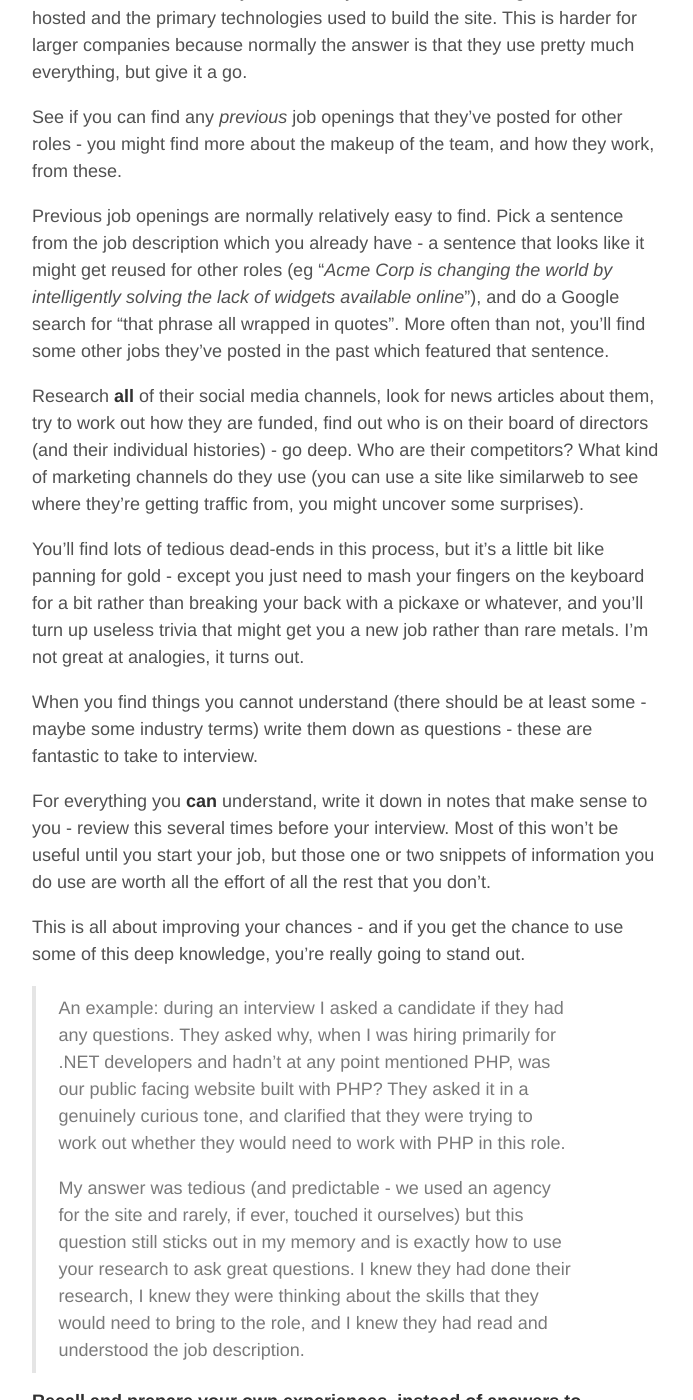
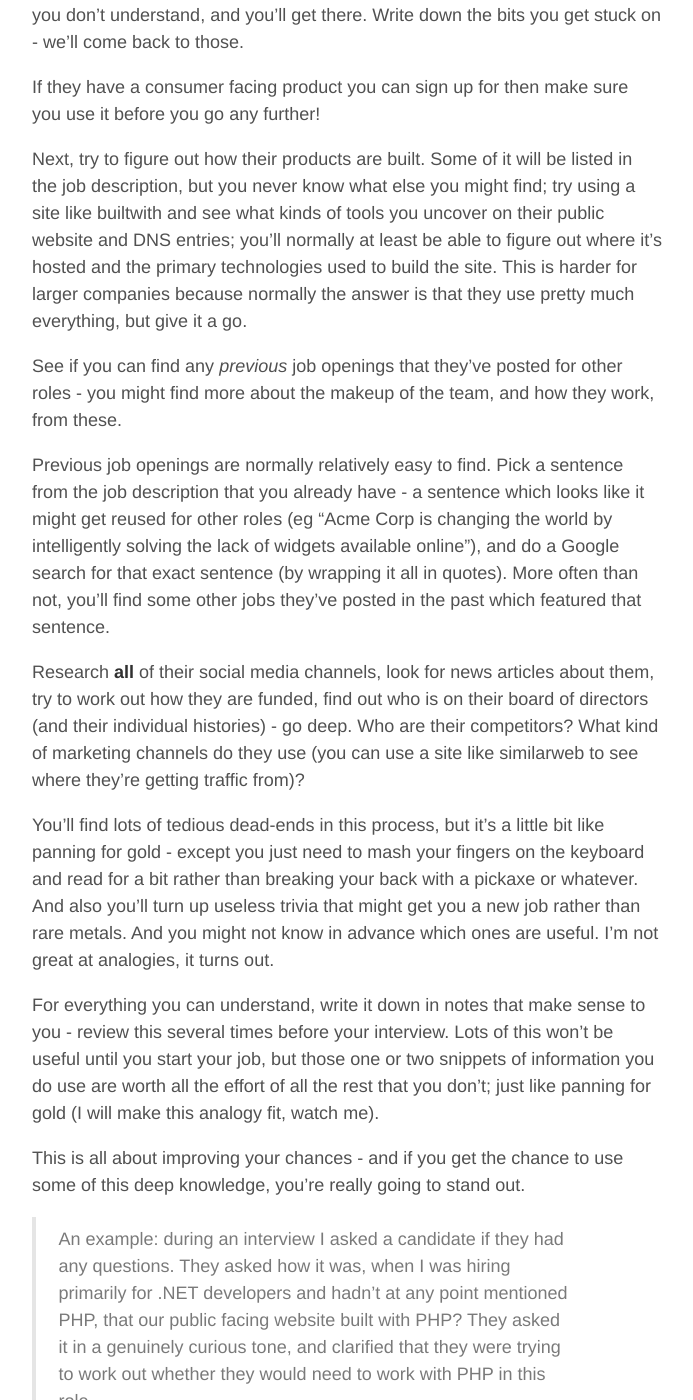
Before and after one commit to WillSoper/WillSoper.github.io, a Jekyll site: the page built from _posts/2020-05-17-getting-interview-interviewing-well.md, in a window 1280 px wide and 1400 px high, scrolled down 4764 px. Shown: the whole window, without its empty margins (293-986 px from the left). Built offline with Jekyll 4.4.1, drawn with Linux system fonts in a browser that asks for light colours; some of the changed text lies outside the part shown.

Commit message:
Typos and fixes

```diff
--- a/_posts/2020-05-17-getting-interview-interviewing-well.md
+++ b/_posts/2020-05-17-getting-interview-interviewing-well.md
@@ -5,17 +5,17 @@
 tags: interviewing
 ---
 
+I know lots of people are unexpectedly being forced to look for new roles due to COVID-19. I can’t offer anyone a job right now, but I might be able to help you do better in your search, especially if you work in technology.
+
 I've interviewed hundreds of developers over the years, and have been successful myself interviewing for roles as a Developer, Architect, CTO and everything inbetween (and quite a lot more besides).
 
 This article is about all the parts of the process that I think are **most often overlooked** which you can learn and practice. To clarify with an example; I don't talk about coding interviews here, but that's because most people think about them already. I do talk about interview preparation at length because whilst people know about this, they seem not to do anything about it, and I have practical advice that would help.
 
-I've written this now because I know lots of folks are being forced to look for new roles unexpectedly due to COVID-19. I can't offer anyone a job, but I might be able to help you do better in your search.
-
-Fair warning - this is a long article! I considered splitting it in to multiple smaller ones, but there's a kind of circular dependency between your research for an interview and the actual process of getting an interview. You may find your research can improve your CV before applying, if you have the time for that.
+Fair warning - this is a long article! I considered splitting it in to multiple smaller ones, but there’s a kind of circular dependency between your research for an interview and the actual process of getting an interview. You may find your research on a company can improve your CV before applying, but if you get to interview you'll probably want to do even more.
 
 There are three sections; how to get an interview, how to research and prepare, and how to interview. The final section is the shortest because, like most things in life, good preparation will make the actual process much, much easier.
 
-The most common theme I've seen is that people are often surprisingly unprepared for an interview (perhaps because they're not sure what things they can do to prepare) so there's a lot of detail in that section, but let's start a few steps before even that. Your very first touchpoint with a business can strongly stack the odds for or against you, long before you've even arrived.
+The most common theme I’ve seen is that people are often surprisingly unprepared for an interview (perhaps because they’re not sure what things they can do to prepare, which is how I'm hoping to help) so there’s a lot of detail in that section, but let’s start a few steps before even that. Your very first touchpoint with a business can strongly stack the odds for or against you, long before you’ve even been offered an interview.
 
 ## 1: How to get an interview, and improve your chances while you do.
 
@@ -25,19 +25,21 @@
 
 Make sure you contact former colleagues and people you know to see if they know of any positions open. If they're about to start hiring, you might be able to skip the queue and apply before they've even opened the role.
 
+> This is still (perhaps especially) relevant during COVID-19. Lots of companies have paused hiring during this period because of the uncertainty, but when they restart, you want to be front of mind for hiring managers. If you're immediately available, you're at an advantage here.
+
 For roles that *are* being advertised already, the people you know can also be helpful in getting you to the front of the queue - it's much less risky as an employer to hire someone you know, or someone who your team will vouch for.
 
 If you're just starting out in your career then this might be more tricky, but do check whether you know anyone that could help before skipping this one... did you go to college/university with anyone who could help?
 
-Even if you didn't know them very well, just some level of familiarity will really help. Big brands spend billions every year on advertising campaigns, some of which exist purely to bring that sense of familiarity so that you'll feel more drawn when you next see their logo and packaging - even if you've never tried their product you're more likely to buy one that you have heard of. This same effect can work in your favour when looking for a new role.
+Even if you didn’t know them very well, just some level of familiarity will really help. Big brands spend millions every year on advertising campaigns, and some are purely to bring a sense of familiarity so that you feel more drawn when you next see their logo. Even if you’ve never tried their product, you are more likely to buy one that you have heard of, over one that you haven't. Even if you hate that it works (which I do) this does work, and this same effect can be used in your favour when looking for a new role.
 
-Don't overcomplicate this. Your message can be as short as this:
+Don’t overthink this. Your message can be as short as:
 
    >*"Hi Jenny! How are things with you? I wondered whether they're looking for any [Developers] over there at [Acme Corp] at the minute, or whether you think they might be any time soon? I'm still enjoying life at [Rival Corp] but am starting to think it might be time for my next move soon!"*
 
 **Keep your CV interesting, and short.**
 
-Writing long things is easy, writing short things is hard. That's why you're going to stand out if you do this well, and why this article is so long. *{cough}*
+Writing long things is easy, writing short things is hard. That’s why you’re going to stand out if you do this well (and why this article is so long {cough} ).
 
 Always remember: if you don't do the editing, then your reader will. They'll get bored and skip things, and you can guarantee they'll skip the good bits!
 
@@ -63,7 +65,7 @@
 
    > As you gain more experience it's a good idea to keep a separate "everything version" of your CV for yourself that just grows and grows forever. You can pick and choose which bits are relevant when tailoring a CV for a role you're applying for - and even if the old bits don't make it in to your submitted CV ever, it's helpful to have them around to remind yourself of your achievements before an interview.
 
-Finally, once you think you're done, check your CV at least three times for spelling and grammatical errors. Use any tools available to you to help (like Grammarly, or even just Word) and then ask a few friends or colleagues to proof read it as well.
+Finally, once you think you’re done, check your CV at least three times for spelling and grammatical errors. Use any tools available to you to help (like Grammarly, or even just Word) and then ask a few friends or colleagues to proof read it as well.
 
 **Send a covering letter.**
 
@@ -89,19 +91,17 @@
 
 See if you can find any *previous* job openings that they've posted for other roles - you might find more about the makeup of the team, and how they work, from these.
 
-Previous job openings are normally relatively easy to find. Pick a sentence from the job description which you already have - a sentence that looks like it might get reused for other roles (eg "*Acme Corp is changing the world by intelligently solving the lack of widgets available online*"), and do a Google search for "that phrase all wrapped in quotes". More often than not, you'll find some other jobs they've posted in the past which featured that sentence.
+Previous job openings are normally relatively easy to find. Pick a sentence from the job description that you already have - a sentence which looks like it might get reused for other roles (eg “Acme Corp is changing the world by intelligently solving the lack of widgets available online”), and do a Google search for that exact sentence (by wrapping it all in quotes). More often than not, you’ll find some other jobs they’ve posted in the past which featured that sentence.
 
-Research **all** of their social media channels, look for news articles about them, try to work out how they are funded, find out who is on their board of directors (and their individual histories) - go deep. Who are their competitors? What kind of marketing channels do they use (you can use a site like similarweb to see where they're getting traffic from, you might uncover some surprises).
+Research **all** of their social media channels, look for news articles about them, try to work out how they are funded, find out who is on their board of directors (and their individual histories) - go deep. Who are their competitors? What kind of marketing channels do they use (you can use a site like similarweb to see where they’re getting traffic from)?
 
-You'll find lots of tedious dead-ends in this process, but it's a little bit like panning for gold - except you just need to mash your fingers on the keyboard for a bit rather than breaking your back with a pickaxe or whatever, and you'll turn up useless trivia that might get you a new job rather than rare metals. I'm not great at analogies, it turns out.
+You’ll find lots of tedious dead-ends in this process, but it’s a little bit like panning for gold - except you just need to mash your fingers on the keyboard and read for a bit rather than breaking your back with a pickaxe or whatever. And also you’ll turn up useless trivia that might get you a new job rather than rare metals. And you might not know in advance which ones are useful. I’m not great at analogies, it turns out.
 
-When you find things you cannot understand (there should be at least some - maybe some industry terms) write them down as questions - these are fantastic to take to interview.
-
-For everything you **can** understand, write it down in notes that make sense to you - review this several times before your interview. Most of this won't be useful until you start your job, but those one or two snippets of information you do use are worth all the effort of all the rest that you don't.
+For everything you can understand, write it down in notes that make sense to you - review this several times before your interview. Lots of this won’t be useful until you start your job, but those one or two snippets of information you do use are worth all the effort of all the rest that you don’t; just like panning for gold (I will make this analogy fit, watch me).
 
 This is all about improving your chances - and if you get the chance to use some of this deep knowledge, you're really going to stand out.
 
-   > An example: during an interview I asked a candidate if they had any questions. They asked why, when I was hiring primarily for .NET developers and hadn't at any point mentioned PHP, was our public facing website built with PHP? They asked it in a genuinely curious tone, and clarified that they were trying to work out whether they would need to work with PHP in this role.
+   > An example: during an interview I asked a candidate if they had any questions. They asked how it was, when I was hiring primarily for .NET developers and hadn’t at any point mentioned PHP, that our public facing website built with PHP? They asked it in a genuinely curious tone, and clarified that they were trying to work out whether they would need to work with PHP in this role.
    >
    > My answer was tedious (and predictable - we used an agency for the site and rarely, if ever, touched it ourselves) but this question still sticks out in my memory and is exactly how to use your research to ask great questions. I knew they had done their research, I knew they were thinking about the skills that they would need to bring to the role, and I knew they had read and understood the job description.
 
@@ -176,7 +177,7 @@
 
 - The mind map of your personal experience you drew up earlier, to review on your own before you go in
 - Your list of questions for the interviewer
-- A pen and paper or notebook to make notes (especially for responses to your brilliant questions!)
+- A pen and paper or notebook (for notes - especially responses to your questions)
 - Appropriate clothing; if in doubt, dress smarter (and check you have all of it)
 
 **Check the arrangements**
@@ -211,7 +212,7 @@
 
 If you get asked a particularly complicated question, consider writing it down before you answer. This will give you a little time in which to start thinking about your response, and also gives you something to check back on if you feel like you're not really answering the question. It's very common for people to give a really interesting anecdote in response to a question and then forget why - and they always look uncomfortable when they have to ask "sorry, what was the question?"
 
-Remember that you can pause to think! Don't be afraid to say "let me have a think about that for a second..." before giving your answer if it helps you. If you're trying to work out which of your examples is the best one to give - it's okay to say that, too: "I've had a couple of times where that's happened, I'm just trying to work out which is the most relevant here...." is totally fine.
+Remember that you can pause to think! Don’t be afraid to say “let me have a think about that for a second…” before giving your answer if it helps you. If you’re trying to work out which of your examples is the best one to give - it’s okay to say that, too: “I’ve had a couple of times where that’s happened, I’m just trying to work out which is the most relevant here….” is totally fine, and buys you some time if you're nervous.
 
 Finally, but possibly most importantly, don't be afraid to say, "I don't know". If you don't know the answer to a question then don't attempt to bluff your way out of it. A career in technology is really a career in learning; you should remember that you won't learn things from other people if you pretend that you already know. This advice goes for all times, not just interviews, but it's especially important in interviews because it's so very obvious in this setting when people try to bluff.
 
@@ -223,14 +224,14 @@
 
 If you're going to ask for feedback, try to ask a very specific question. Rather than a very general "could you give me any feedback?" ask something like this: "if there were one area of my experience that you would improve to make me more ready for this role, what would it be?"
 
-By framing the question in this way, you remove their awkwardness about highlighting something that you could improve (which could be considered a negative). Instead, they have to just pick the one that needs improvement the most - and they can comfort themselves with words like "but really, I'm nit-picking... and you did fine on that..." and now you'll know where you should focus some of your attention next time when preparing.
+By framing the question in this way, you remove their awkwardness about highlighting something that you could improve (which could be considered a negative). Instead, they can answer the question but comfort themselves with words like “but really, I’m nit-picking… and you did fine on that…” and now they feel okay about giving feedback, and you’ll know where you should focus some of your attention next time.
 
 **Thanks for reading**
 
 I hope you're successful in your search, and I'd love to hear about it if you found that any of this helped!
 
-As a helping hand for readers who have got this far, during the COVID-19 lockdown I'd like to help some of you more directly with this; for up to 10 of you who respond to me directly on LinkedIn I'll be happy to review your CV, give you a mock telephone interview, or generally chat about the process - whatever you think would be most useful.
+As a helping hand for readers who have got this far, during the COVID-19 lockdown I’d like to help some of you more directly with this. For up to 10 of you who contact me on LinkedIn (feel free to send me a message rather than a comment) I’d love to review your CV, give you a mock telephone interview, or generally chat about the process - whatever you think would be most useful in your situation.
 
-To clarify my intentions; I'm not recruiting right now, so please don't contact me with the expectation of a role! My goal is to help just a few of those many folks that are out of work right now - hopefully you'll pay it forward one day.
+To clarify my intentions; I’m not recruiting right now, so please don’t contact me with the expectation of a role, and I'm doing this in my own time - whatever advice and support I give does not reflect that of my employer! My goal is to help just a few of those many folks that are out of work right now - my hope is that you’ll pay it forward one day.
 
 Good luck!
```
Also changed, not shown: other parts of _posts/2020-05-17-getting-interview-interviewing-well.md (+2 -1 lines).
